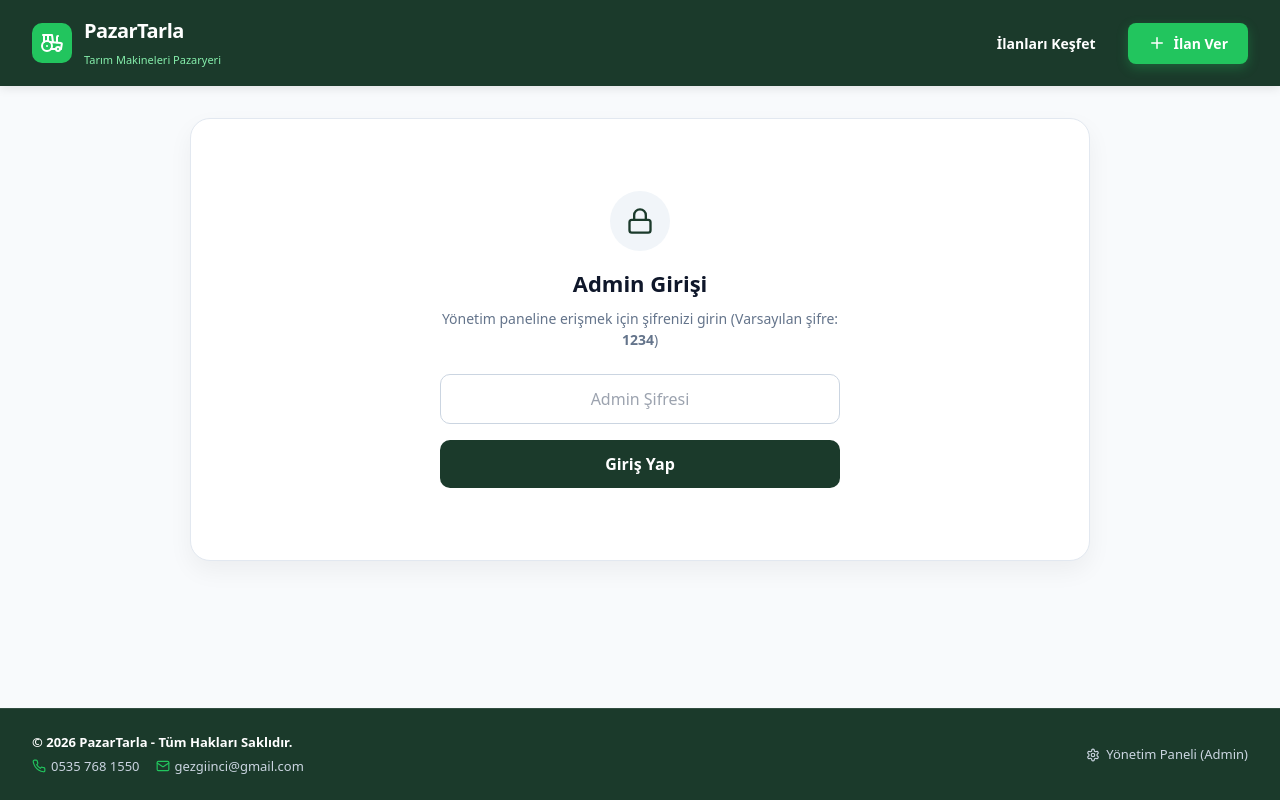
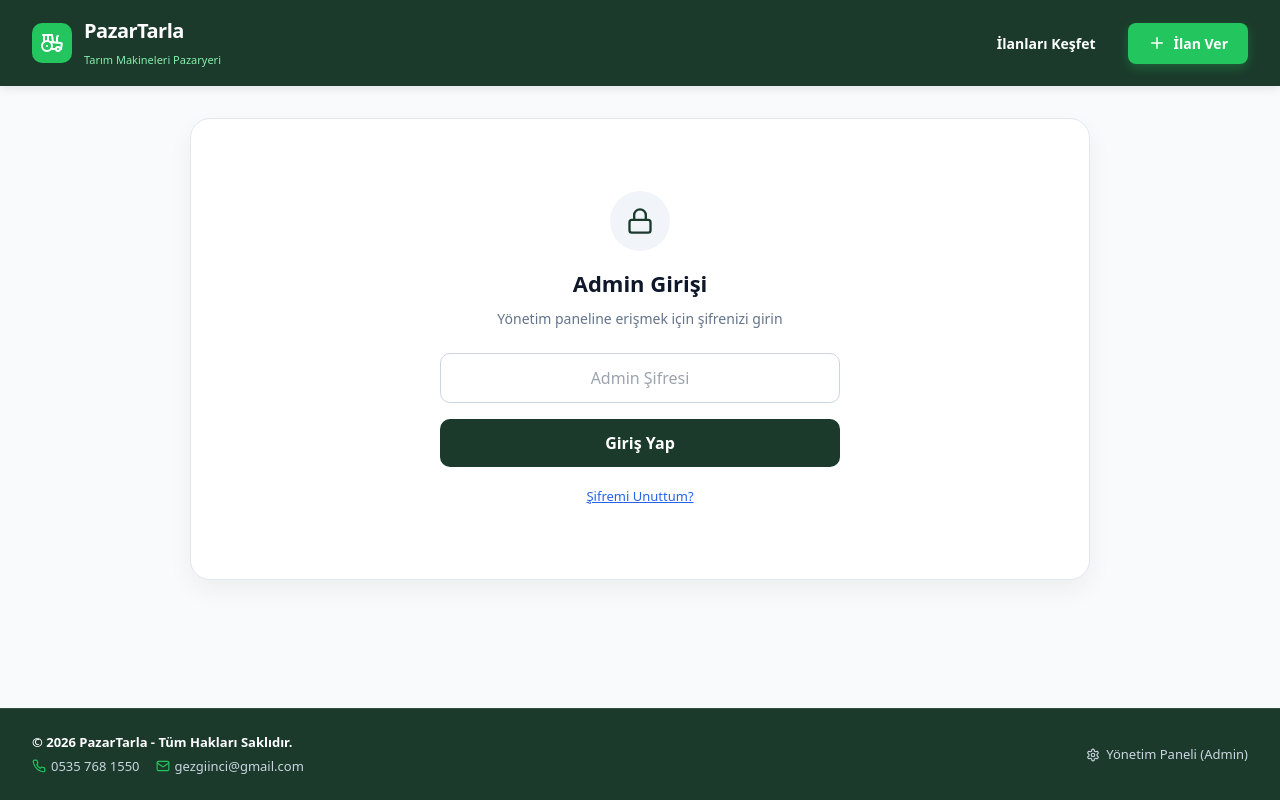
Before and after one commit to gezgiinci-beep/Pazartarla, a React (Vite) app: page / in a window 1280 px wide. Both pictures are taken after a click on the button "Yönetim Paneli (Admin)". Built offline with nearby package versions, Linux system fonts and the light colour scheme.

Commit message:
Update App.tsx

```diff
--- a/src/App.tsx
+++ b/src/App.tsx
@@ -2,7 +2,7 @@ import React, { useState, useEffect } from 'react';
 import {
   Search, SlidersHorizontal, MapPin, Phone, MessageCircle, Plus,
   Heart, Share2, ShieldCheck, CheckCircle2, ChevronRight, X,
-  Car, Tractor, Wrench, ArrowRight, Bell, User, Filter, AlertCircle, Trash2, Settings, Lock, Check, Mail, Globe, Copy
+  Car, Tractor, Wrench, ArrowRight, Bell, User, Filter, AlertCircle, Trash2, Settings, Lock, Check, Mail, Globe, Copy, HelpCircle
 } from 'lucide-react';
 
 // --- ÖRNEK İLAN VERİLERİ (PAZARTARLA) ---
@@ -143,7 +143,6 @@ export default function App() {
     setForm({ ...form, [e.target.name]: e.target.value });
   };
 
-  // 1. Aşama: İlan bilgilerini al, SMS kodu üret ve doğrulama ekranına geç
   const handleInitiateAdd = (e) => {
     e.preventDefault();
     if (!form.title || !form.price || !form.phone || !form.seller) {
@@ -167,7 +166,6 @@ export default function App() {
     setActiveTab('verify');
   };
 
-  // 2. Aşama: Girilen SMS kodunu kontrol et ve ilanı yayınla
   const handleConfirmVerification = (e) => {
     e.preventDefault();
     if (verificationCode === generatedCode) {
@@ -194,11 +192,14 @@ export default function App() {
     if (adminPassword === '1234' || adminPassword === 'admin') {
       setIsAdminLoggedIn(true);
     } else {
-      alert('Hatalı şifre! (Deneme şifresi: 1234)');
+      alert('Hatalı şifre!');
     }
   };
 
-  // Sosyal Medya Paylaşım Fonksiyonları
+  const handleForgotPassword = () => {
+    alert('Admin Paneli Şifreniz: 1234');
+  };
+
   const shareOnFacebook = (title) => {
     const url = window.location.href;
     window.open(`https://www.facebook.com/sharer/sharer.php?u=${encodeURIComponent(url)}&quote=${encodeURIComponent(title)}`, '_blank');
@@ -219,7 +220,6 @@ export default function App() {
     alert('İlan bağlantısı panoya kopyalandı!');
   };
 
-  // Filtreleme Mantığı
   const filteredListings = listings.filter(item => {
     const matchesSearch = item.title.toLowerCase().includes(searchQuery.toLowerCase()) ||
                           item.location.toLowerCase().includes(searchQuery.toLowerCase());
@@ -267,7 +267,6 @@ export default function App() {
         {/* LİSTELEME EKRANI */}
         {activeTab === 'home' && (
           <div>
-            {/* Karşılama Başlığı */}
             <div style={{ marginBottom: '32px' }}>
               <h2 style={{ fontSize: '32px', fontWeight: '800', color: '#0f172a', margin: '0 0 8px 0', letterSpacing: '-1px' }}>
                 İlanları keşfet
@@ -280,7 +279,6 @@ export default function App() {
             {/* FİLTRELEME PANELİ */}
             <div style={{ backgroundColor: '#fff', padding: '24px', borderRadius: '16px', boxShadow: '0 4px 20px rgba(0,0,0,0.05)', marginBottom: '32px', border: '1px solid #e2e8f0' }}>
 
-              {/* Mod Seçimi (Satılık / Kiralık) */}
               <div style={{ display: 'flex', gap: '8px', marginBottom: '20px', borderBottom: '1px solid #f1f5f9', paddingBottom: '16px' }}>
                 {['Tümü', 'Satılık', 'Kiralık'].map(mode => (
                   <button
@@ -303,10 +301,8 @@ export default function App() {
                 ))}
               </div>
 
-              {/* Arama ve Kriterler */}
               <div style={{ display: 'grid', gridTemplateColumns: '1fr 200px 200px', gap: '16px', flexWrap: 'wrap' }}>
 
-                {/* Arama Kutusu */}
                 <div style={{ position: 'relative', display: 'flex', alignItems: 'center' }}>
                   <Search size={20} color="#94a3b8" style={{ position: 'absolute', left: '14px' }} />
                   <input
@@ -326,7 +322,6 @@ export default function App() {
                   />
                 </div>
 
-                {/* Kategori Seçimi */}
                 <select
                   value={selectedCategory}
                   onChange={(e) => setSelectedCategory(e.target.value)}
@@ -346,7 +341,6 @@ export default function App() {
                   <option value="Tarım Ekipmanları">Tarım Ekipmanları</option>
                 </select>
 
-                {/* Şehir Seçimi */}
                 <select
                   value={selectedCity}
                   onChange={(e) => setSelectedCity(e.target.value)}
@@ -368,7 +362,6 @@ export default function App() {
               </div>
             </div>
 
-            {/* Sonuç Sayısı */}
             <div style={{ marginBottom: '20px', display: 'flex', justifyContent: 'space-between', alignItems: 'center' }}>
               <h3 style={{ fontSize: '18px', fontWeight: '700', color: '#334155', margin: 0 }}>
                 {filteredListings.length} ilan bulundu
@@ -393,7 +386,6 @@ export default function App() {
                     flexDirection: 'column'
                   }}
                 >
-                  {/* Kart Görseli */}
                   <div style={{ position: 'relative', height: '180px', backgroundColor: '#f1f5f9' }}>
                     <img
                       src={item.image}
@@ -420,7 +412,6 @@ export default function App() {
                     )}
                   </div>
 
-                  {/* Kart İçeriği */}
                   <div style={{ padding: '20px', display: 'flex', flexDirection: 'column', flex: 1, justifyContent: 'space-between' }}>
                     <div>
                       <span style={{ fontSize: '12px', color: '#64748b', fontWeight: '600', textTransform: 'uppercase' }}>
@@ -463,7 +454,6 @@ export default function App() {
                 ← Geri dön
               </button>
 
-              {/* Sosyal Medya Paylaşım Butonları */}
               <div style={{ display: 'flex', gap: '8px', alignItems: 'center' }}>
                 <span style={{ fontSize: '12px', color: '#64748b', fontWeight: '600', marginRight: '4px' }}>Paylaş:</span>
                 <button
@@ -515,7 +505,6 @@ export default function App() {
               </div>
             </div>
 
-            {/* Teknik Özellikler Kutusu */}
             <div style={{ display: 'grid', gridTemplateColumns: 'repeat(3, 1fr)', gap: '16px', backgroundColor: '#f8fafc', padding: '20px', borderRadius: '12px', margin: '24px 0' }}>
               <div>
                 <span style={{ fontSize: '12px', color: '#64748b', display: 'block' }}>Yıl</span>
@@ -538,7 +527,6 @@ export default function App() {
               </p>
             </div>
 
-            {/* İletişim & WhatsApp Butonları */}
             <div style={{ display: 'flex', gap: '16px', borderTop: '1px solid #e2e8f0', paddingTop: '24px' }}>
               <a
                 href={`https://wa.me/905325550192?text=Merhaba, ${selectedListing.title} ilanınız hakkında bilgi almak istiyorum.`}
@@ -715,7 +703,6 @@ export default function App() {
               <strong>{form.phone}</strong> numaralı telefonunuza gönderilen 4 haneli doğrulama kodunu girin.
             </p>
 
-            {/* Simülasyon Bilgisi */}
             <div style={{ backgroundColor: '#fef3c7', border: '1px solid #f59e0b', color: '#b45309', padding: '12px', borderRadius: '8px', fontSize: '14px', marginBottom: '20px' }}>
               Simülasyon SMS Kodu: <strong>{generatedCode}</strong>
             </div>
@@ -747,7 +734,7 @@ export default function App() {
           </div>
         )}
 
-        {/* ADMIN PANELİ */}
+        {/* ADMIN PANELİ (Şifre Unuttum Özellikli) */}
         {activeTab === 'admin' && (
           <div style={{ maxWidth: '900px', margin: '0 auto', backgroundColor: '#fff', borderRadius: '20px', padding: '32px', boxShadow: '0 10px 25px rgba(0,0,0,0.05)', border: '1px solid #e2e8f0' }}>
 
@@ -757,7 +744,7 @@ export default function App() {
                   <Lock size={28} color="#1b3a2b" />
                 </div>
                 <h2 style={{ fontSize: '22px', fontWeight: '800', color: '#0f172a', marginBottom: '8px' }}>Admin Girişi</h2>
-                <p style={{ color: '#64748b', fontSize: '14px', marginBottom: '24px' }}>Yönetim paneline erişmek için şifrenizi girin (Varsayılan şifre: <strong>1234</strong>)</p>
+                <p style={{ color: '#64748b', fontSize: '14px', marginBottom: '24px' }}>Yönetim paneline erişmek için şifrenizi girin</p>
 
                 <form onSubmit={handleAdminLogin} style={{ display: 'flex', flexDirection: 'column', gap: '16px' }}>
                   <input
@@ -774,6 +761,17 @@ export default function App() {
                     Giriş Yap
                   </button>
                 </form>
+
+                {/* Şifremi Unuttum Bağlantısı */}
+                <div style={{ marginTop: '16px' }}>
+                  <button
+                    type="button"
+                    onClick={handleForgotPassword}
+                    style={{ background: 'none', border: 'none', color: '#2563eb', cursor: 'pointer', fontSize: '13px', textDecoration: 'underline' }}
+                  >
+                    Şifremi Unuttum?
+                  </button>
+                </div>
               </div>
             ) : (
               <div>
```
